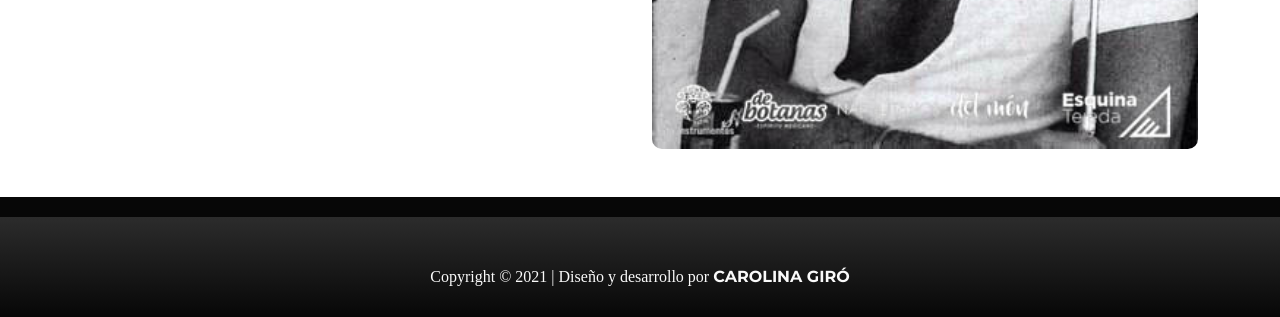
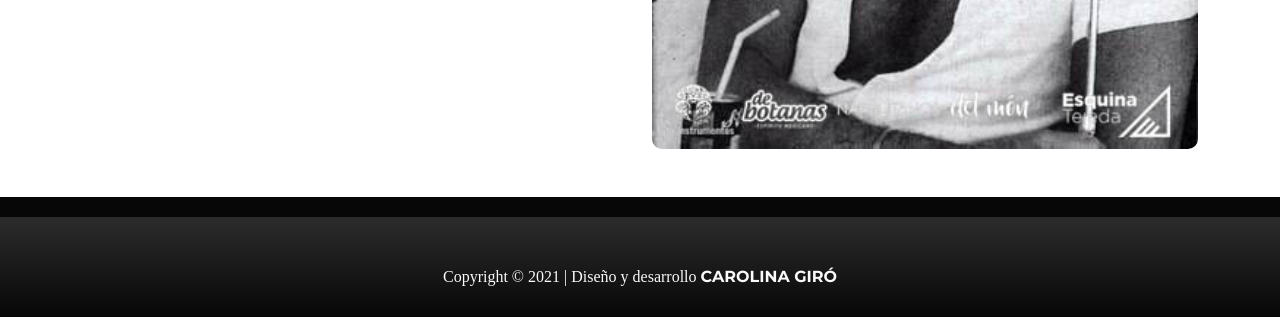
Before and after one commit to girocarolina/ShulaJazz-Giro, a website: page index.html in a window 1280 px wide. Shown: the part 4533-4850 px from the top of the page. Drawn offline with nearby package versions, Linux system fonts and the light colour scheme; a web font is replaced by a local one.

Commit message:
Limpieza del código

```diff
--- a/index.html
+++ b/index.html
@@ -325,7 +325,7 @@
     </main>
 
     <footer class="py-5">
-         <p class="datosFooter text-center"> Copyright © 2021 | Diseño y desarrollo por <a href="https://www.linkedin.com/in/girocarolina/">Carolina Giró</a></p>
+         <p class="datosFooter text-center"> Copyright © 2021 | Diseño y desarrollo <a href="https://www.linkedin.com/in/girocarolina/">Carolina Giró</a></p>
     </footer>
 
 
```
Also changed, not shown: scss/base/_variables.scss (+0 -30 lines), css/style.css, 1 other file.
